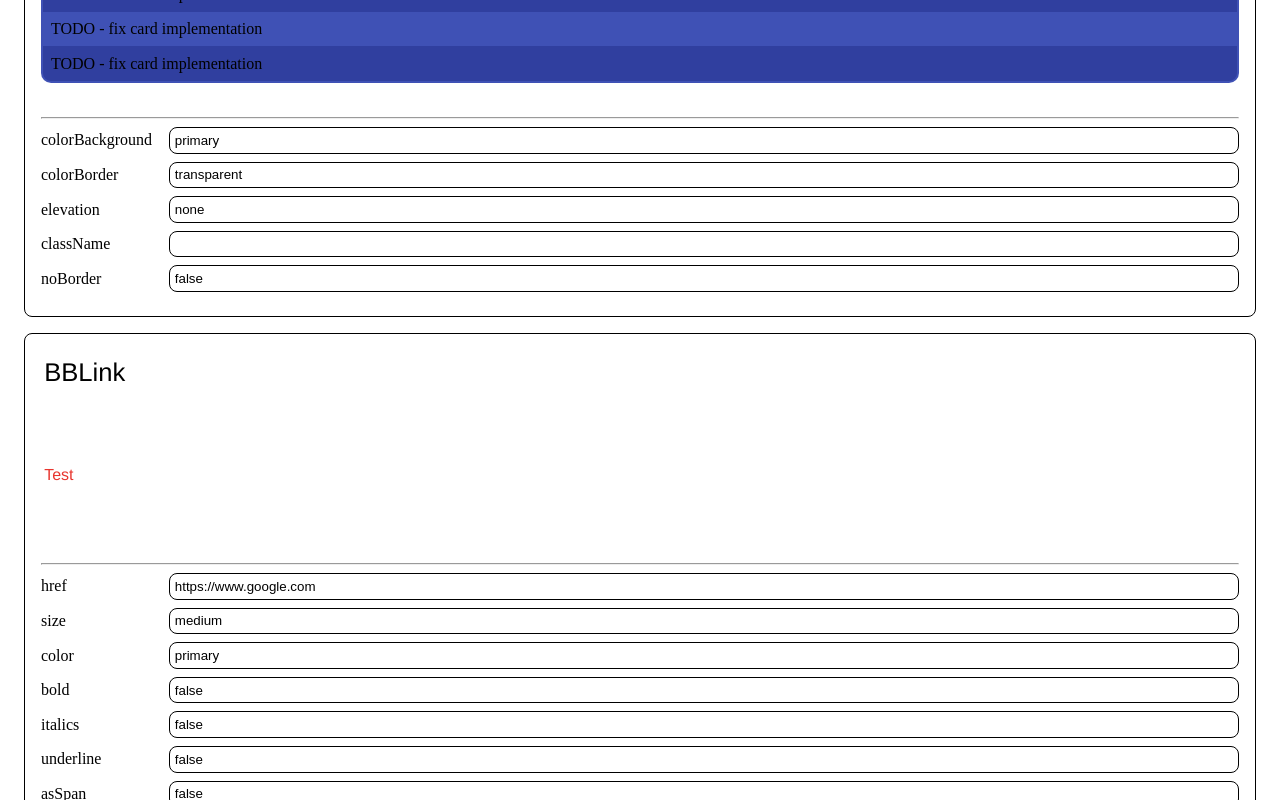
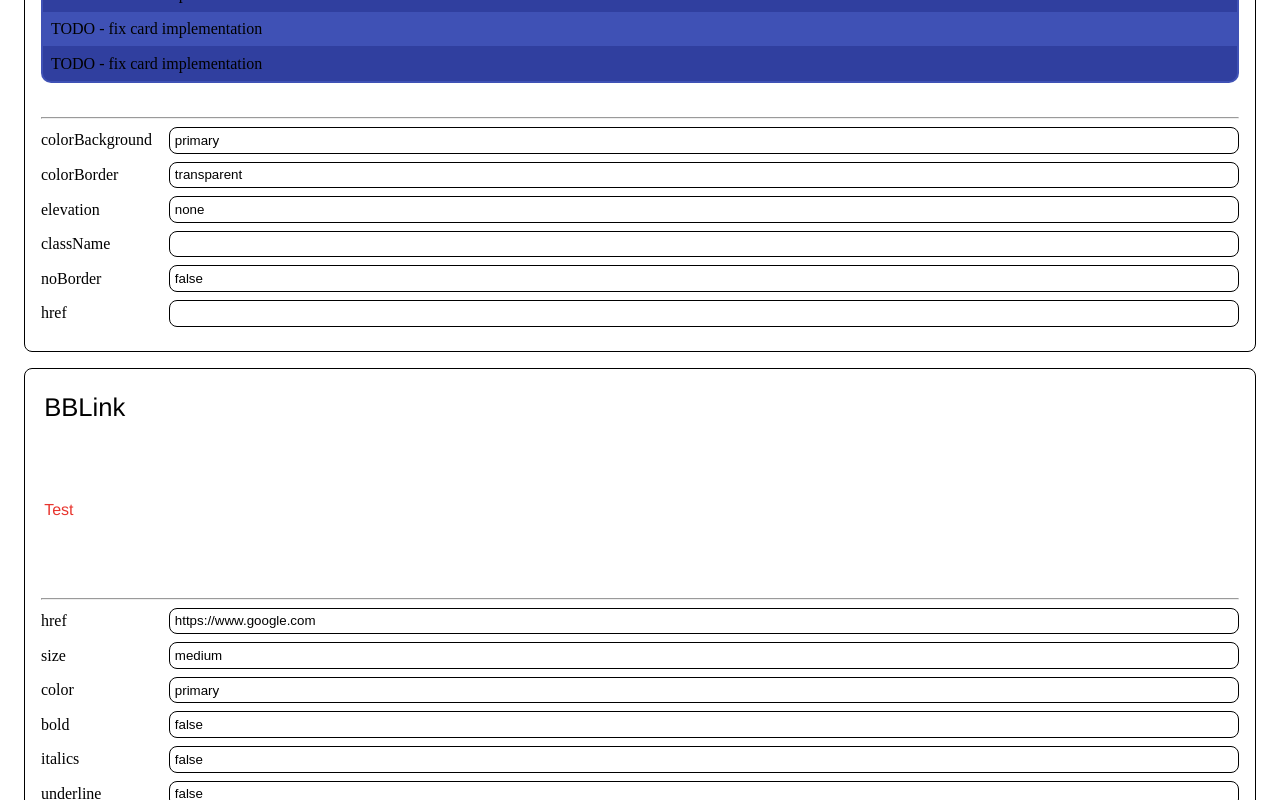
Before and after one commit to dan1229/nextjs-base-blocks, a Next.js app: page / in a window 1280 px wide. Shown: the part 1664-2464 px from the top of the page. Built offline with nearby package versions, Linux system fonts and the light colour scheme.

Commit message:
Refactor BBCard component to fix link interception and add hrefColor prop

```diff
--- a/src/bbcard/index.tsx
+++ b/src/bbcard/index.tsx
@@ -1,7 +1,7 @@
 import classNames from 'classnames';
 import React from 'react';
 import styles from './styles.module.scss';
-import type { TBBCardColorBackground, TBBCardColorBorder, TBBCardElevation } from '../types';
+import type { TBBCardColorBackground, TBBCardColorBorder, TBBCardElevation, TBBTextColor } from '../types';
 import BBLink from 'src/bblink';
 
 /**
@@ -13,6 +13,7 @@ import BBLink from 'src/bblink';
  * @param {string=} className - Any class name to add
  * @param {() => void=} onClick - Function to call when clicked
  * @param {string=} href - URL for the link
+ * @param {TBBTextColor=} hrefColor - The color of the link
  * @param {boolean=} noBorder - Whether to remove the border
  */
 export interface IPropsBBCard {
@@ -23,6 +24,7 @@ export interface IPropsBBCard {
   className?: string;
   onClick?: () => void;
   href?: string;
+  hrefColor?: TBBTextColor;
   noBorder?: boolean;
 }
 
@@ -38,6 +40,7 @@ const BBCard = (Props: IPropsBBCard) => {
     className,
     onClick,
     href,
+    hrefColor = 'black',
     noBorder = false,
   } = Props;
   // const header = getChildrenOnDisplayName(children, 'Header');
@@ -110,6 +113,7 @@ const BBCard = (Props: IPropsBBCard) => {
   /**
    * RENDER
    */
+  console.log(!href ? onClick : undefined);
   return (
     <div
       onClick={!href ? onClick : undefined}
@@ -123,7 +127,13 @@ const BBCard = (Props: IPropsBBCard) => {
         getClassElevation()
       )}
     >
-      {href ? <BBLink href={href}>{children}</BBLink> : children}
+      {href ? (
+        <BBLink href={href} underline={false} color={hrefColor}>
+          {children}
+        </BBLink>
+      ) : (
+        children
+      )}
     </div>
   );
 };
--- a/src/bbcard/styles.module.scss
+++ b/src/bbcard/styles.module.scss
@@ -10,8 +10,8 @@ $primary-color: var(--primary-color, #3f51b5);
 $primary-dark-color: var(--primary-dark-color, #303f9f);
 $secondary-color: var(--secondary-color, #f50057);
 $secondary-dark-color: var(--secondary-dark-color, #c51162);
-$accent-color: var(--accent-color, #ff4081);
-$accent-dark-color: var(--accent-dark-color, #f50057);
+$accent-color: var(--accent-color, #ebeb30);
+$accent-dark-color: var(--accent-dark-color, #c3c328);
 
 // default colors
 $card-background-default-color: var(--card-background-default-color, #ffffff);
--- a/src/pages/index.tsx
+++ b/src/pages/index.tsx
@@ -67,6 +67,7 @@ const DemoPage = () => {
     onClick: () => alert('You clicked the card!'),
     noBorder: false,
     children: 'TODO - fix card implementation',
+    href: '',
   });
   // BB Link
   const [stateBBLink, setStateBBLink] = useState<IPropsBBLink>({
```
Also changed, not shown: 1 other file (tests, documents, lock files or other folders).
